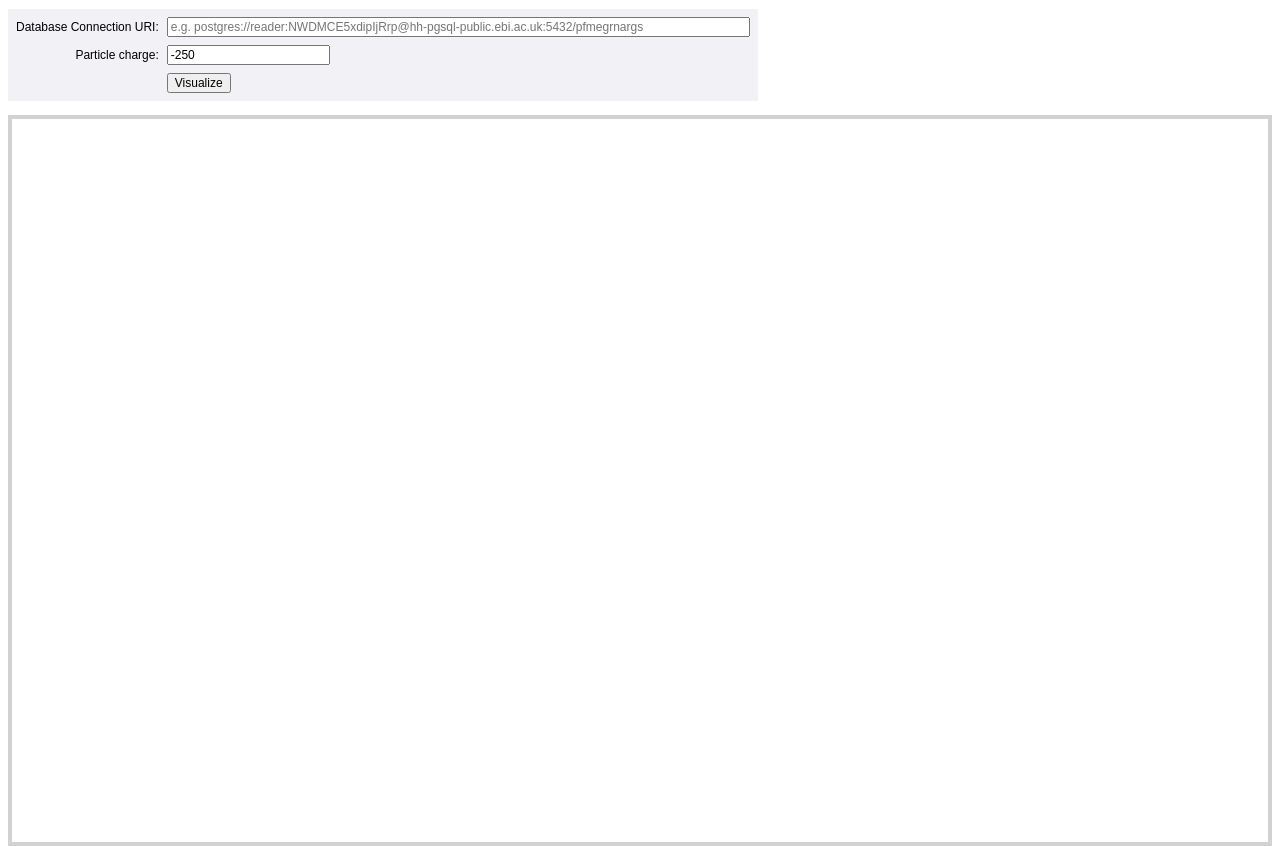
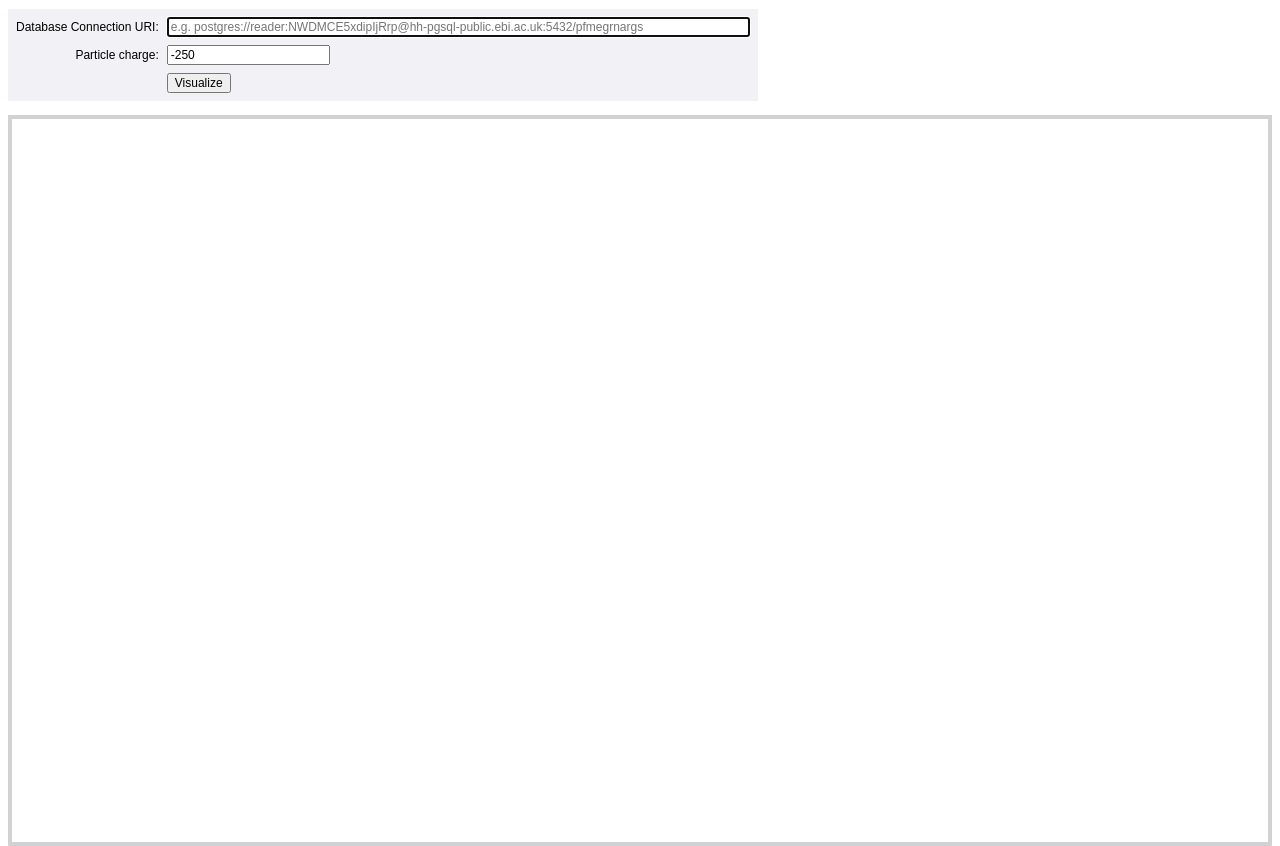
Before and after one commit to shashank025/schemaviz, a website built with webpack: page frontend/dist/index.html in a window 1280 px wide. Shown: the part 81-927 px from the top of the page. Built offline with nearby package versions, Linux system fonts and the light colour scheme.

Commit message:
set initial focus on the database uri input form field

```diff
--- a/frontend/dist/index.html
+++ b/frontend/dist/index.html
@@ -11,7 +11,7 @@
   <form>
     <p>
       <label for="connectionUri">Database Connection URI:</label>
-      <input type="text" name="connectionUri" id="connectionUri" size="80"
+      <input type="text" name="connectionUri" id="connectionUri" size="80" autofocus
         placeholder="e.g. postgres://reader:NWDMCE5xdipIjRrp@hh-pgsql-public.ebi.ac.uk:5432/pfmegrnargs" />
     </p>
     <p>
```
